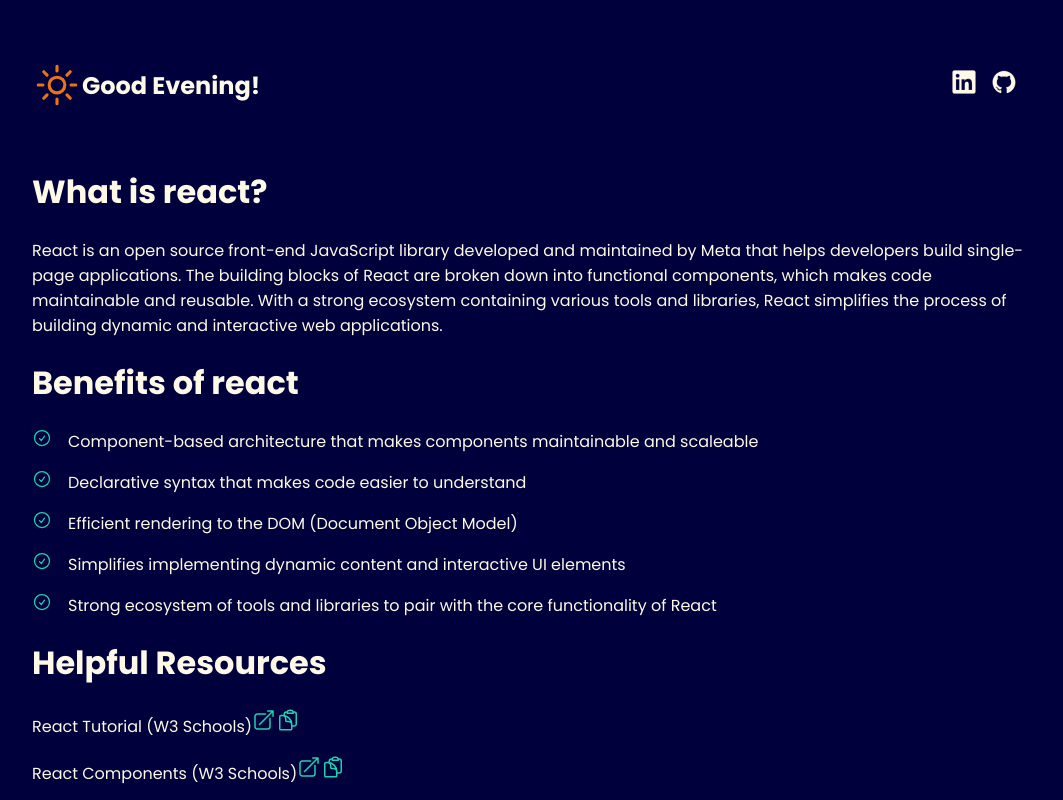
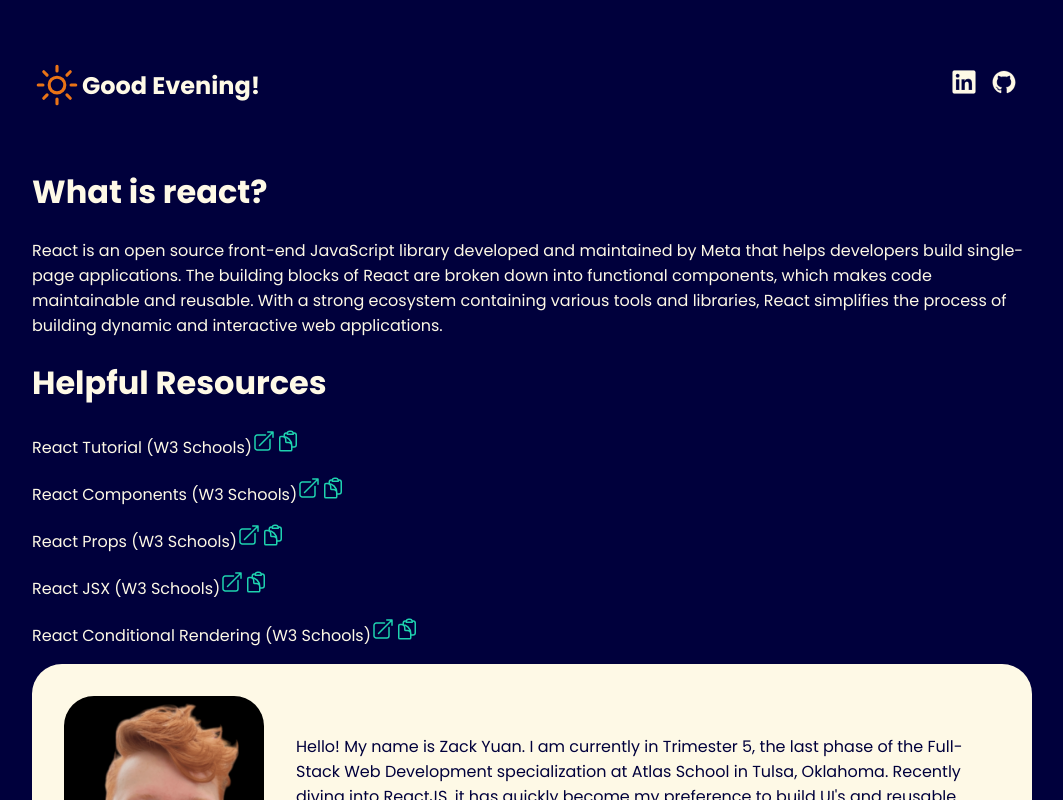
Before and after one commit to zack6yuan/atlas-react-and-jsx, a React (Vite) app: page / in a window 1280 px wide. Shown: the top 800 px of the page, without its empty margins (108-1171 px from the left). Built offline with nearby package versions, Linux system fonts and the light colour scheme.

Commit message:
Making changes to the app.

```diff
--- a/src/App.jsx
+++ b/src/App.jsx
@@ -9,7 +9,11 @@
   return (
     <div className="app">
         <Header />
-        <Section title="What is react?" ></Section>
+        <Section title="What is react?" >
+            React is an open source front-end JavaScript library developed and maintained by Meta that helps developers build single-page applications.
+            The building blocks of React are broken down into functional components, which makes code maintainable and reusable.
+            With a strong ecosystem containing various tools and libraries, React simplifies the process of building dynamic and interactive web applications.
+        </Section>
         <HelpfulResource title="Helpful Resources" />
         <AboutMe />
         <Footer />
--- a/src/components/Section.jsx
+++ b/src/components/Section.jsx
@@ -1,20 +1,10 @@
 import React from "react";
 
-function Section({ title }) {
+function Section({ title, children }) {
     return (
         <div className="about-section">
             <h1>{ title }</h1>
-            React is an open source front-end JavaScript library developed and maintained by Meta that helps developers build single-page applications.
-            The building blocks of React are broken down into functional components, which makes code maintainable and reusable.
-            With a strong ecosystem containing various tools and libraries, React simplifies the process of building dynamic and interactive web applications.
-            <h1>Benefits of react</h1>
-            <ul>
-                <li>Component-based architecture that makes components maintainable and scaleable</li>
-                <li>Declarative syntax that makes code easier to understand</li>
-                <li>Efficient rendering to the DOM (Document Object Model)</li>
-                <li>Simplifies implementing dynamic content and interactive UI elements</li>
-                <li>Strong ecosystem of tools and libraries to pair with the core functionality of React</li>
-            </ul>
+            { children }
         </div>
     );
 }
```
